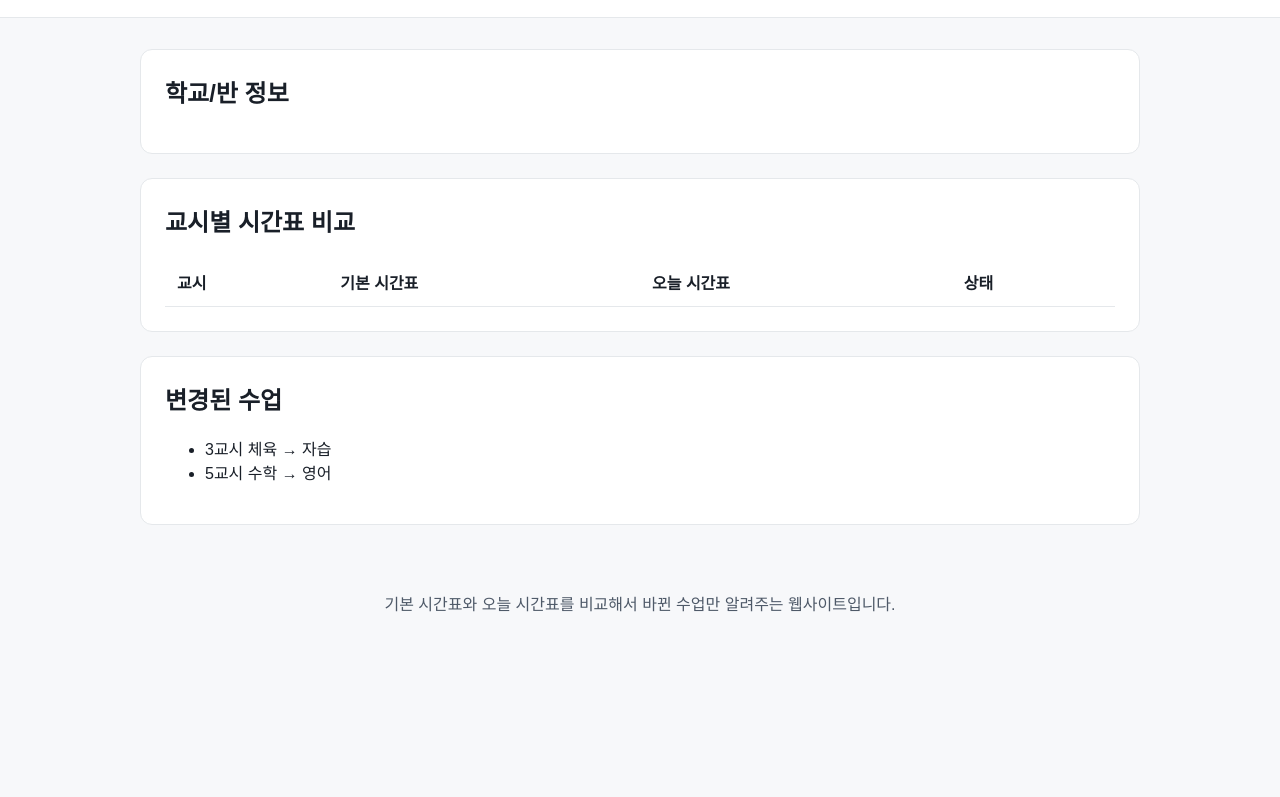
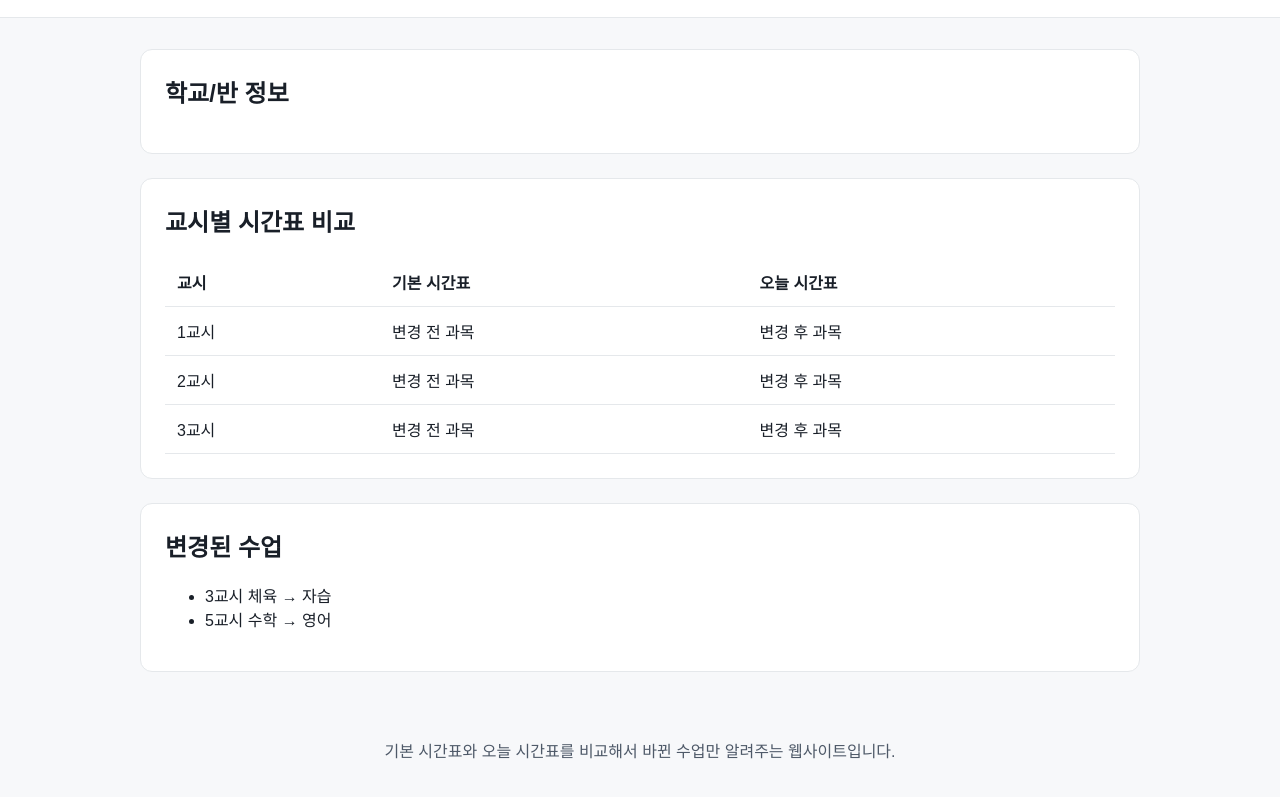
Before and after one commit to kimyejun978-tech/timetable-change-alert, a plain HTML site: page html/index.html in a window 1280 px wide. Shown: the part 121-918 px from the top of the page. Before the commit the page ends 800 px from the top, so only its background shows below. Drawn offline with Linux system fonts and the light colour scheme.

Commit message:
modify data.js's bug(1)

```diff
--- a/html/index.html
+++ b/html/index.html
@@ -4,7 +4,7 @@
   <meta charset="UTF-8">
   <meta name="viewport" content="width=device-width, initial-scale=1.0">
   <title>시간표 변경 알리미</title>
-  <script src="js\data.js" defer></script>
+  <script src="../js/data.js" defer></script>
   <link rel="stylesheet" href="../css/style.css">
 </head>
 <body>
@@ -34,12 +34,13 @@
       <h2>교시별 시간표 비교</h2>
 
       <table>
-        <tr>
-          <th>교시</th>
-          <th>기본 시간표</th>
-          <th>오늘 시간표</th>
-          <th>상태</th>
-        </tr>
+        <thead>
+          <tr>
+            <th>교시</th>
+            <th>기본 시간표</th>
+            <th>오늘 시간표</th>
+         </tr>
+        </thead>
         <tbody id="schedule_malloc"></tbody>
       </table>
     </section>
--- a/js/data.js
+++ b/js/data.js
@@ -2,10 +2,10 @@ const scd = document.querySelector("#schedule_malloc");
 
 let row = 3;
 
-for (let i = 0; i <= row; i++) {
+for (let i = 1; i <= row; i++) {
     const tr = document.createElement("tr");
     tr.innerHTML = `
-    <td>${1}교시</td>
+    <td>${i}교시</td>
     <td>변경 전 과목</td>
     <td>변경 후 과목</td>
     `;
```
